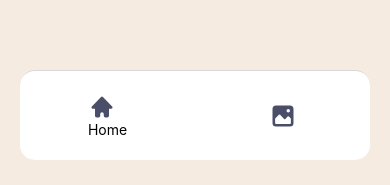
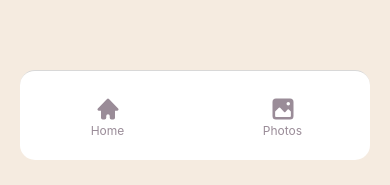
Before and after one commit to aqilahqi/al-react-native, a React Native app: screen / in a window 390 px wide. Shown: the part 656-841 px from the top of the page. Built offline with nearby package versions, Linux system fonts and the light colour scheme.

Commit message:
change screens

```diff
--- a/src/navigation/tabs.tsx
+++ b/src/navigation/tabs.tsx
@@ -18,9 +18,7 @@ const screenOptions = {
     left: 20,
     borderRadius: 15,
     height: 90,
-    padding: 0,
-    alignSelf: 'center',
-    flexDirection: 'row',
+    paddingTop: 24,
   },
 };
 
@@ -35,12 +33,12 @@ const Tabs = () => {
         component={HomeScreen}
         options={{
           tabBarIcon: () => (
-            <View className="text-center">
+            <View className="flex-1 items-center">
               <HomeIcon
-                color="#4a4e69"
+                color="#9a8c98"
                 size={28}
               />
-              <Text>Home</Text>
+              <Text className="text-[#9a8c98] text-xs">Home</Text>
             </View>
           ),
         }}
@@ -51,10 +49,13 @@ const Tabs = () => {
         component={PhotoScreen}
         options={{
           tabBarIcon: () => (
-            <PhotoIcon
-              color="#4a4e69"
-              size={28}
-            />
+            <View className="flex-1 items-center">
+              <PhotoIcon
+                color="#9a8c98"
+                size={28}
+              />
+              <Text className="text-[#9a8c98] text-xs">Photos</Text>
+            </View>
           ),
         }}
       />
```
Also changed, not shown: tailwind.config.js (+4 -4 lines).
